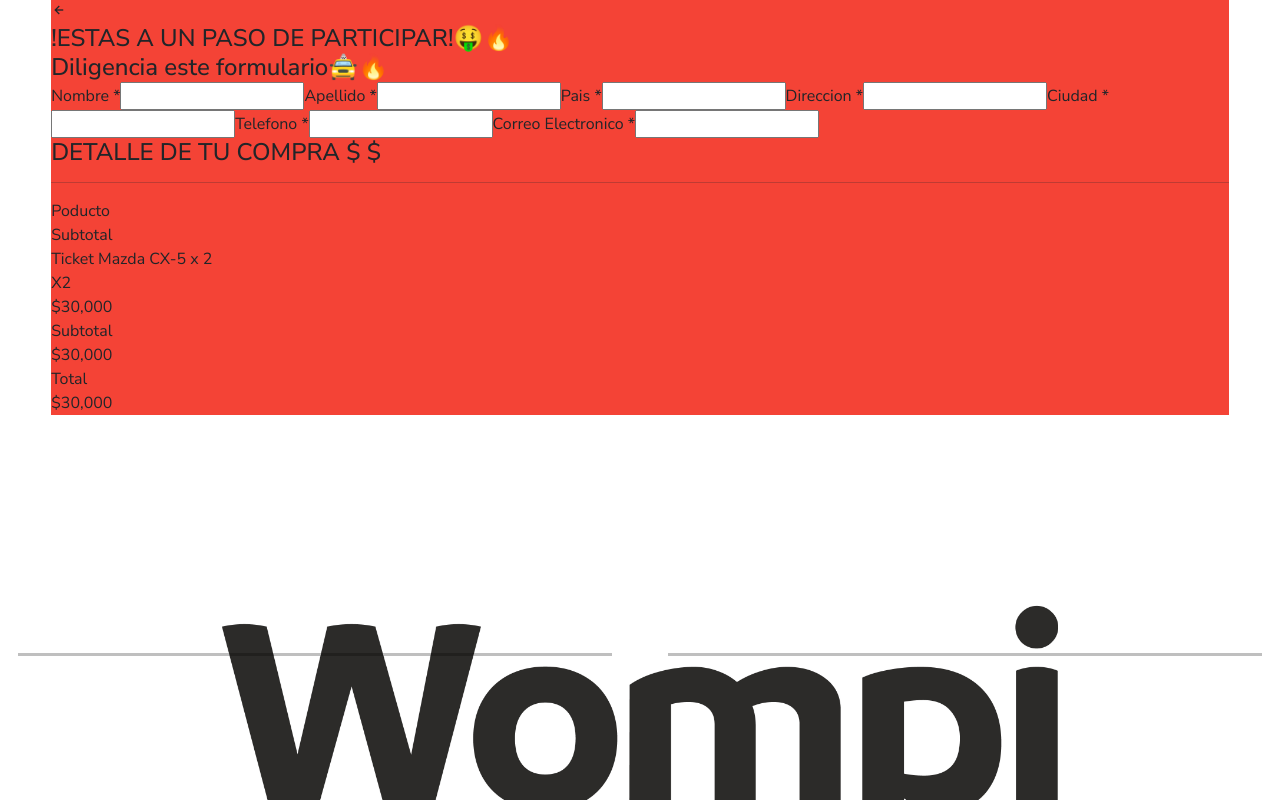
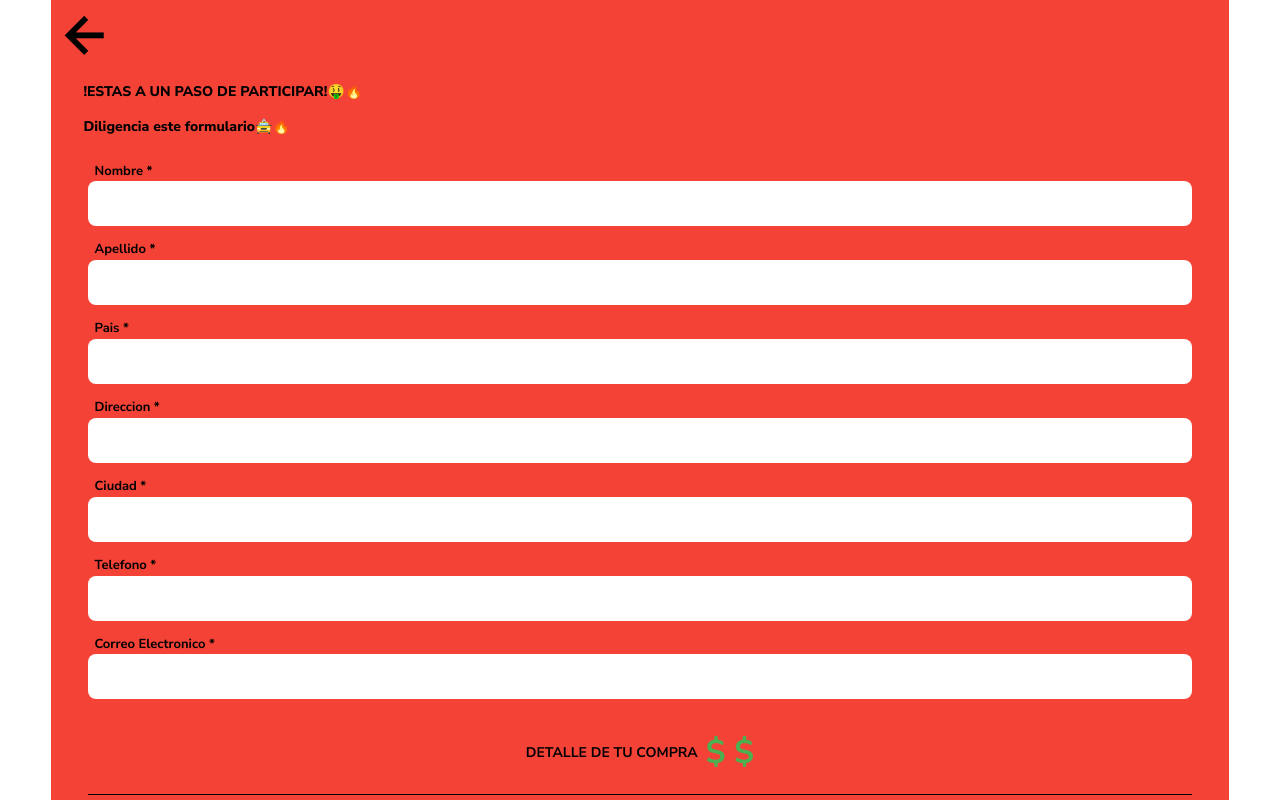
Before and after one commit to aaron-456/raffles.App, a React (Vite) app: page / in a window 1280 px wide. Both pictures are taken after a click on the button "COMPRAR". Shown: the part 815-1615 px from the top of the page. Built offline with nearby package versions, Linux system fonts and the light colour scheme; grey boxes are pictures that could not be loaded.

Commit message:
layout modal form for movile devices

```diff
--- a/src/components/ModalForm.tsx
+++ b/src/components/ModalForm.tsx
@@ -3,18 +3,18 @@
 
 const ModalForm = ({ onClose }) => {
   return (
-    <div className="modalForm__container">
-      <div className="modalForm__box">
-        <div className="closeForm__box" onClick={onClose}>
+    <div className="modal-form-container">
+      <div className="modal-form-box">
+        <div className="close-form-box" onClick={onClose}>
           <i className="bx bx-left-arrow-alt"></i>
         </div>
 
-        <div className="text__form">
-          <h4 className="textForm__one">!ESTAS A UN PASO DE PARTICIPAR!🤑🔥</h4>
-          <h4 className="textForm__two">Diligencia este formulario🚖🔥</h4>
+        <div className="form-text">
+          <h4 className="form-text-one">!ESTAS A UN PASO DE PARTICIPAR!🤑🔥</h4>
+          <h4 className="form-text-two">Diligencia este formulario🚖🔥</h4>
         </div>
 
-        <form action="/submit">
+        <form action="/submit" className="user-form">
           <label htmlFor="name">Nombre *</label>
           <input type="text" id="name" name="name" />
 
@@ -37,36 +37,51 @@
           <input type="email" id="email" name="email" />
         </form>
 
-        <div className="purchaseDetail__box">
-          <h4 className="text__purchaseDetail ">DETALLE DE TU COMPRA $ $</h4>
-          <hr />
-          <div>
+        <div className="purchase-detail-box">
+          <div className="purchase-detail-text-box">
+            <h4 className="purchase-detail-text">DETALLE DE TU COMPRA </h4>
+            <span className="purcharse-detail-text-span">$ $</span>
+          </div>
+
+          <hr className="purcharse-hr" />
+          <div className="purchase-detail-item">
             <p>Poducto</p>
             <p>Subtotal</p>
           </div>
-          <div>
-            <div>
-              <p>Ticket Mazda CX-5 x 2</p>
-              <span>X2</span>
+          <hr className="purcharse-hr" />
+          <div className="purchase-detail-item">
+            <div className="purchase-tickets">
+              <p>Ticket Mazda CX-5</p>
+              <span>x2</span>
             </div>
             <p>$30,000</p>
           </div>
-          <div>
+          <hr className="purcharse-hr" />
+          <div className="purchase-detail-item">
             <p>Subtotal</p>
             <p>$30,000</p>
           </div>
-          <div>
+          <hr className="purcharse-hr" />
+          <div className="purchase-detail-item">
             <p>Total</p>
             <p>$30,000</p>
           </div>
         </div>
 
-        <div>
-          <div>
+        <div className="wompi-box">
+          <div className="wompi-cont-box">
             <img src="/Wompi_LogoPrincipal.jpg" alt="image not found" />
             <img src="/banner-wompi.jpg" alt="image not found" />
           </div>
-          <p>paga a travex de Wompi</p>
+          <p className="wompi-text">Paga a travex de Wompi</p>
+        </div>
+        <div className="payment-button-box">
+          <button className="payment-button">
+            <p className="payment-text-button">Realizar Pago</p>
+            <p className="opportunity-text">
+              no te pierdas de esta oportunidad
+            </p>
+          </button>
         </div>
       </div>
     </div>
--- a/src/components/ShoppingCart_Section.tsx
+++ b/src/components/ShoppingCart_Section.tsx
@@ -11,15 +11,17 @@
 
   const handeleOpenModal = () => {
     setVisibleModal(true);
+    document.body.style.overflow = "hidden";
   };
 
-  useEffect(() => {
-    console.log("Cerrando modal", visibleModal);
-  }, [visibleModal]);
+  // useEffect(() => {
+  //   console.log("Cerrando modal", visibleModal);
+  // }, [visibleModal]);
 
   const handleCloseModal = () => {
 
     setVisibleModal(false);
+    document.body.style.overflow = "auto";
 
   };
 
--- a/src/components/styles/modalForm.css
+++ b/src/components/styles/modalForm.css
@@ -1,17 +1,175 @@
-.modalForm__container {
-  background-color: white;
+body {
+  color: var(--color-black);
+}
+
+.modal-form-container {
+  background-color: var(--color-white);
   position: fixed;
   top: 0;
   left: 0;
   width: 100%;
   height: 100%;
+  z-index: 999;
 }
 
-.modalForm__box {
+.modal-form-box {
   background-color: var(--color-orange);
   height: 100%;
   margin-left: 4%;
   margin-right: 4%;
   overflow-y: auto;
+}
 
+.close-form-box {
+  width: max-content;
 }
+
+.bx-left-arrow-alt {
+  font-size: 70px;
+}
+
+.form-text {
+  margin-top: 0.8em;
+  margin-left: 2.3em;
+  margin-right: 2.3em;
+}
+
+.form-text-one {
+  font-size: 14px;
+  font-weight: 800;
+  color: var(--color-black);
+  margin-bottom: 1.3em;
+}
+
+.form-text-two {
+  font-size: 14px;
+  font-weight: 800;
+  color: var(--color-black);
+}
+
+.user-form {
+  display: flex;
+  flex-direction: column;
+  margin-top: 1.6em;
+  margin-left: 2.3em;
+  margin-right: 2.3em;
+  margin-bottom: 0.9em;
+}
+
+.user-form label {
+  font-size: 13px;
+  font-weight: 700;
+  padding-left: 0.5em;
+}
+
+.user-form input {
+  border: none;
+  border-radius: 0.5em;
+  height: 45px;
+  margin-bottom: 0.9em;
+}
+
+.purchase-detail-text {
+  text-align: center;
+  font-size: 14px;
+  font-weight: 700;
+}
+
+.purcharse-hr {
+  margin-left: 2.3em;
+  margin-right: 2.3em;
+  color: black;
+  opacity: 1;
+}
+
+.purchase-detail-item p {
+  font-weight: 900;
+  font-size: 14px;
+}
+
+.purchase-detail-text-box {
+  display: flex;
+  justify-content: center;
+  align-items: center;
+  gap: 0.5em;
+}
+
+.purcharse-detail-text-span {
+  color: var(--color-green);
+  font-size: 33px;
+  font-weight: 700;
+}
+
+.purchase-detail-item {
+  display: flex;
+  flex-direction: row;
+  justify-content: space-between;
+  margin-left: 2.3em;
+  margin-right: 2.3em;
+}
+
+.purchase-tickets {
+  display: flex;
+  text-align: center;
+  gap: 0.4em;
+}
+
+.purchase-tickets p {
+  font-weight: 400;
+}
+
+.purchase-tickets span {
+  font-weight: 800;
+  font-size: 13px;
+}
+
+.wompi-box {
+  width: max-content;
+  margin-left: 2.3em;
+  margin-top: 2.4em;
+}
+
+.wompi-cont-box img {
+  width: 50%;
+}
+
+.wompi-cont-box {
+  width: 160px;
+
+  display: flex;
+  background-color: var(--color-white);
+  padding: 0.4em;
+  border-radius: 0.6em;
+}
+
+.wompi-text {
+  font-size: 11px;
+  margin-top: 0.5em;
+}
+
+.payment-button-box {
+  margin-top: 2em;
+  margin-bottom: 2.7em;
+  display: flex;
+  justify-content: center;
+}
+
+.payment-button {
+  border: none;
+  background-color: var(--color-lightBlue-two);
+  padding: 0.9em;
+  border-radius: 1.7em;
+  color: var(--color-white);
+  box-shadow: 5px 5px 10px rgba(0, 0, 0, 0.9);
+  width: 250px;
+}
+
+.payment-text-button {
+  font-size: 13px;
+  font-weight: 700;
+}
+
+.opportunity-text {
+  font-size: 8px;
+  font-weight: 600;
+}
--- a/src/index.css
+++ b/src/index.css
@@ -6,6 +6,7 @@
 
 :root {
   --color-white: #fff;
+  --color-black:#000;
   --color-pink: #ef9a9a;
   --color-gray: #cccccc;
   --color-gray-two: #616161;
@@ -13,5 +14,6 @@
   --color-orange: #f44336;
   --color-green: #4caf50;
   --color-lightBlue: #03a9f4;
+  --color-lightBlue-two:#1e88e5;
   --color-purple:#6868fe;
 }
```
